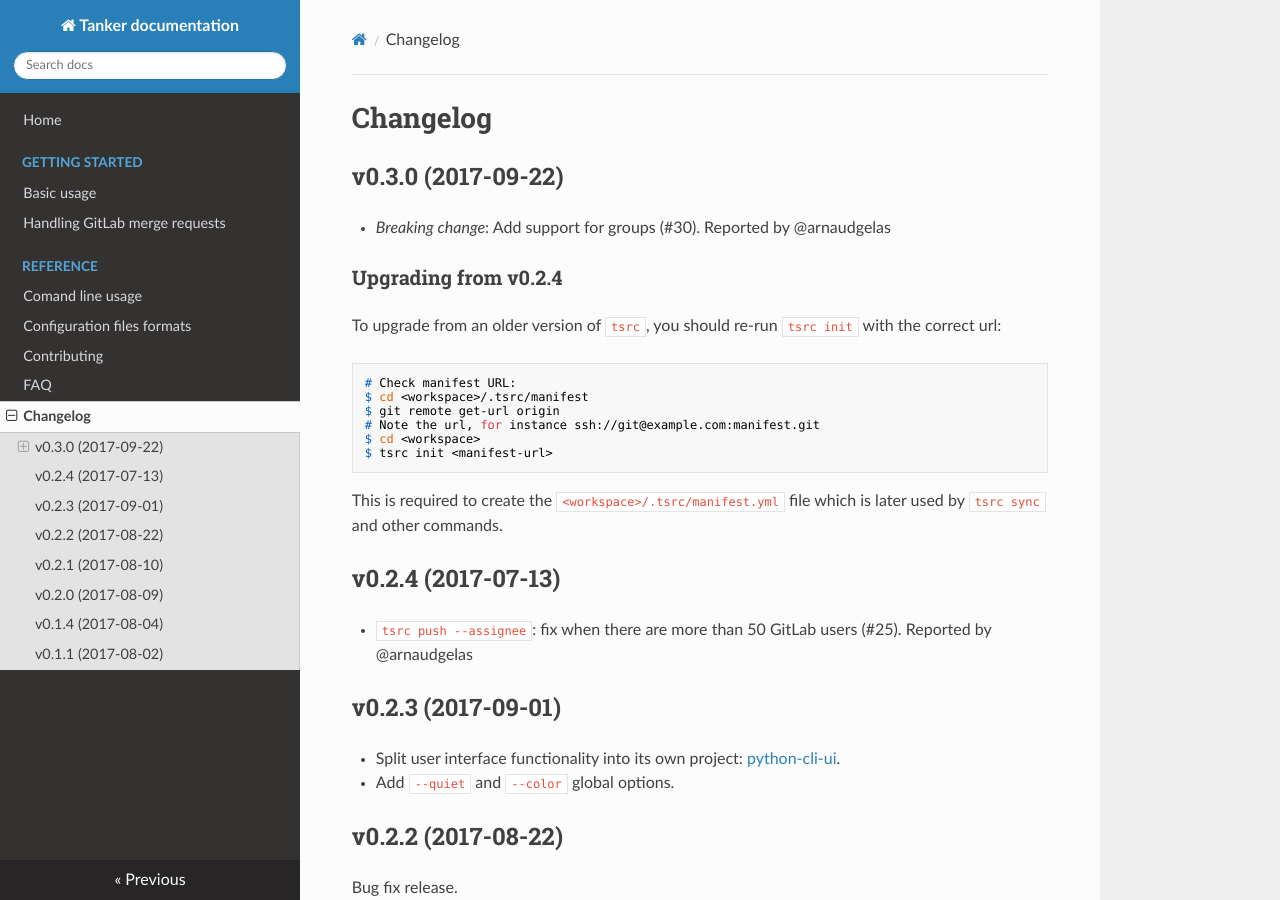
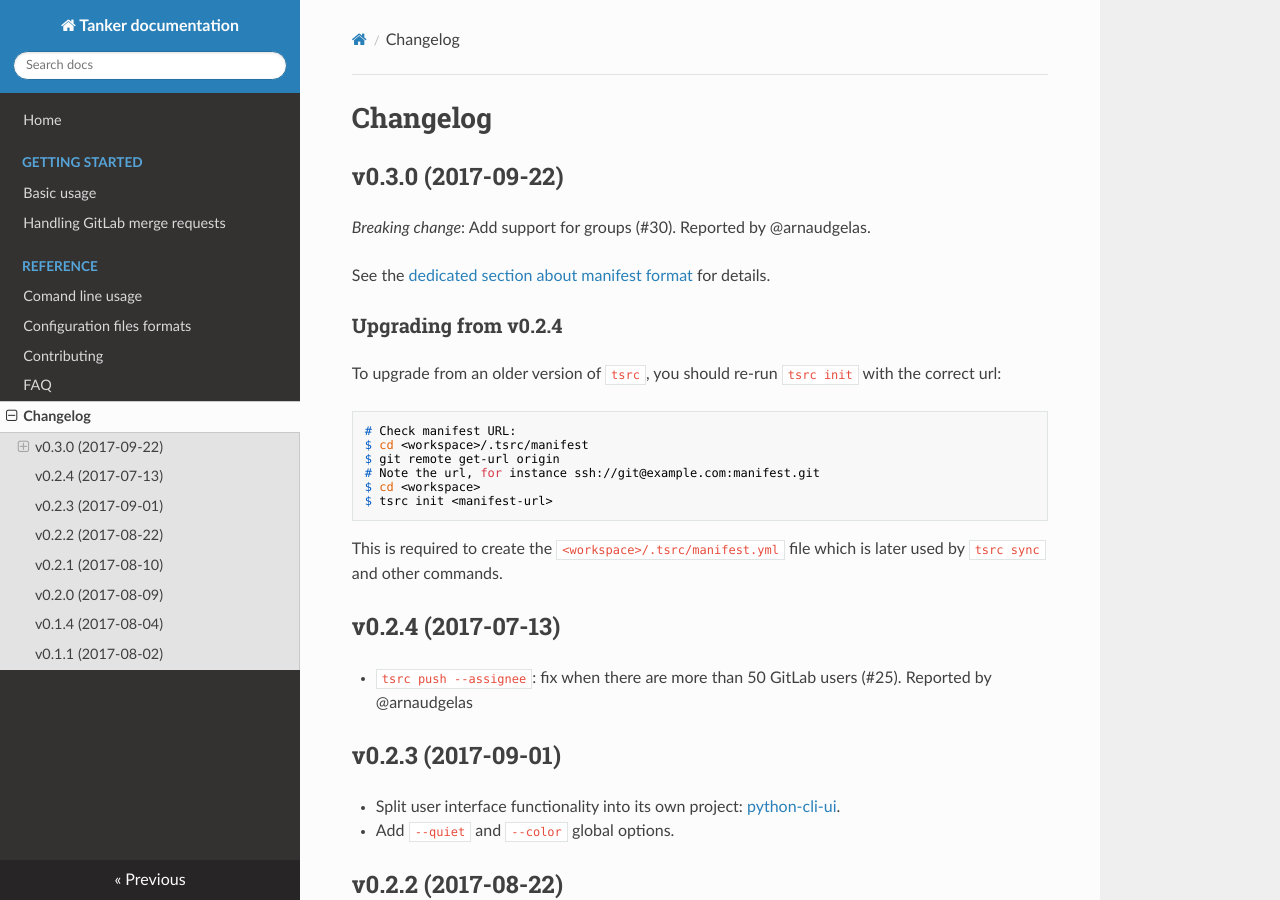
Before and after one commit to your-tools/tsrc, an MkDocs documentation site: the page built from docs/changelog.md, in a window 1280 px wide and 900 px high. Built offline with MkDocs 1.6.1, drawn with Linux system fonts in a browser that asks for light colours; nearby versions of some CDN libraries; old or Windows-style settings are respelled for this version of MkDocs.

Commit message:
Add link to relevant section in the changelog

```diff
--- a/docs/changelog.md
+++ b/docs/changelog.md
@@ -3,7 +3,9 @@
 ## v0.3.0 (2017-09-22)
 
 
-* *Breaking change*: Add support for groups (#30). Reported by @arnaudgelas
+*Breaking change*: Add support for groups (#30). Reported by @arnaudgelas.
+
+See the [dedicated section about manifest format](ref/formats#groups) for details.
 
 ### Upgrading from v0.2.4
 
```
